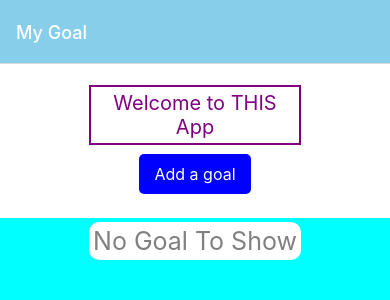
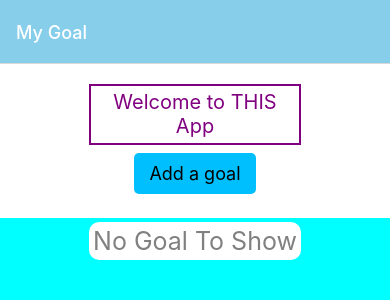
Before and after one commit to Spec-DY/react-native-project, a React Native app: screen /Home in a window 390 px wide. Shown: the top 300 px of the page. Built offline with nearby package versions, Linux system fonts and the light colour scheme.

Commit message:
fix pressable button for add goal

```diff
--- a/components/Home.js
+++ b/components/Home.js
@@ -71,10 +71,13 @@ export default function Home({navigation}) {
         <StatusBar style="auto" />
 
         <PressableButton
-          title="Add a goal"
           onPress={handleModalVisibility}
           style={styles.addGoal}
-        />
+          pressedStyle={{ backgroundColor: 'grey' }}
+        >
+          <Text style={styles.addButtonText}>Add a goal</Text>
+        </PressableButton>
+
 
       </View>
 
@@ -143,7 +146,7 @@ const styles = StyleSheet.create({
     margin: "2%",
     paddingHorizontal: 15,
     paddingVertical: 10,
-    color:'red'
+
   },
   goalItem: {
     borderRadius:10,
@@ -176,5 +179,8 @@ const styles = StyleSheet.create({
   seperator: {
     backgroundColor:"midnightblue",
     height:2,
+  },
+  addButtonText: {
+    fontSize:18
   }
 });
--- a/components/PressableButton.js
+++ b/components/PressableButton.js
@@ -1,38 +1,41 @@
 import React from 'react';
-import { Pressable, Text, StyleSheet } from 'react-native';
+import { Pressable, StyleSheet, View } from 'react-native';
 
-const PressableButton = ({ onPress, title, style }) => {
+const PressableButton = ({ onPress, style, pressedStyle, ripple, children }) => {
   return (
     <Pressable
+      onPress={onPress}
+      android_ripple={ripple || { color: 'lightgray' }}
       style={({ pressed }) => [
         styles.button,
         style,
-        pressed && styles.pressedButton
+        pressed && [styles.pressedButton, pressedStyle],
       ]}
-      onPress={onPress}
-      android_ripple={{ color: 'lightgray' }}
     >
-      <Text style={styles.buttonText}>{title}</Text>
+      <View style={styles.content}>
+        {children}
+      </View>
     </Pressable>
   );
 };
 
 const styles = StyleSheet.create({
   button: {
-    paddingVertical: 5,
-    paddingHorizontal: 10,
-    backgroundColor: 'blue',
+    paddingVertical: 10,
+    paddingHorizontal: 15,
+    backgroundColor: 'deepskyblue',
     borderRadius: 5,
     alignItems: 'center',
     justifyContent: 'center',
   },
-  buttonText: {
-    color: 'white',
-    fontSize: 16,
+  pressedButton: {
+    backgroundColor: 'dodgerblue',
   },
-  pressedButton: {
-    backgroundColor: 'dodgerblue'
-  },
+  content: {
+    flexDirection: 'row',
+    alignItems: 'center',
+    justifyContent: 'center',
+  }
 });
 
 export default PressableButton;
```
